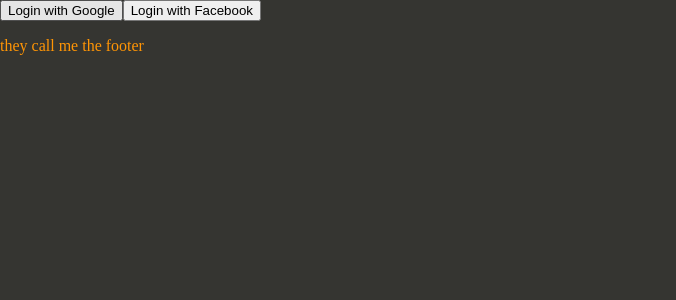
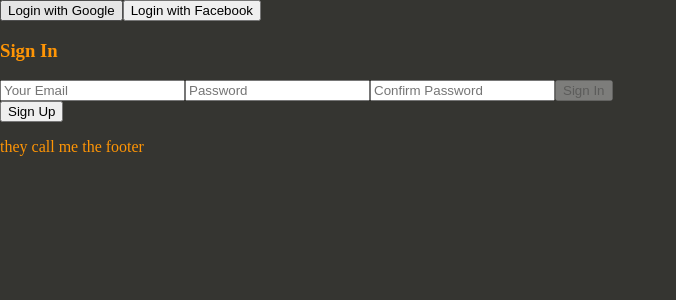
Before and after one commit to timmalstead/Sirvy, a React (Create React App) app: page /sirvys in a window 1280 px wide. Shown: the top 300 px of the page, without its empty margins (0-676 px from the left). Built offline with nearby package versions, Linux system fonts and the light colour scheme; no server answers.

Commit message:
adds full login functions

```diff
--- a/src/App.js
+++ b/src/App.js
@@ -23,6 +23,13 @@ class App extends Component {
     })
   }
 
+  logOutUser = () => {
+    this.setState({
+      isLoggedIn : false,
+      currentUser : null
+    })
+  }
+
   componentDidMount() {
     // const socket =SocketIOClient(process.env.REACT_APP_URL)
     // socket.on('sms', data => console.log(data))
@@ -30,7 +37,7 @@ class App extends Component {
   render () {
     return (
       <main>
-        <Navbar isLoggedIn={this.state.isLoggedIn} logInUser={this.logInUser}/>
+        <Navbar isLoggedIn={this.state.isLoggedIn} logInUser={this.logInUser} logOutUser={this.logOutUser}/>
         <Switch>
           {this.state.isLoggedIn ?
           <Route exact path = '/profile' render={() => <Profile isLoggedIn={this.state.isLoggedIn}/>} />
--- a/src/components/Navbar/index.js
+++ b/src/components/Navbar/index.js
@@ -1,25 +1,80 @@
 import React, {Component} from 'react'
-import { NavLink } from 'react-router-dom'
-import {signInWithGoogle, signInWithFacebook} from '../../firebase/firebase'
+import { NavLink, withRouter } from 'react-router-dom'
+
+import {
+    createUserWithEmailAndPassword,
+    signInWithEmailAndPassword,
+    signInWithGoogle,
+    signInWithFacebook,
+    signOut}
+from '../../firebase/firebase'
 
 import { NavStyle } from './style'
+
+import SignIn from '../SignIn'
+import SignUp from '../SignUp'
 
 class Navbar extends Component {
 
     state = {
-        signInMethod : null
+        error : null,
+        signInMethod : null,
+        signingUp : false,
+        email : '',
+        password : '',
+        confirmPassword : ''
     }
 
-    signIn = (e) => {
+    onChange = e =>
+        this.setState({
+            [e.target.name] : e.target.value
+        })
+
+    setSignInOrSignUp = e =>
+        this.setState({
+            signInMethod : e.target.value
+        })
+
+    signInOrSignUp = e => {
         e.preventDefault()
-        const signIn = this.state.signInMethod === 'google' ? signInWithGoogle() : signInWithFacebook()
-        signIn.then( async socialAuthUser => {
+        const {signInMethod, email, password} = this.state
+        let signIn = undefined
+        if (signInMethod === 'signUp') {
+            signIn = createUserWithEmailAndPassword(email, password)
+        } else if (signInMethod === 'signIn') {
+            signIn = signInWithEmailAndPassword(email, password)
+        }
+        signIn.then(socialAuthUser => {
+            const user = {username : socialAuthUser.user.email.substring(0, socialAuthUser.user.email.indexOf('@')) , email : socialAuthUser.user.email}
+            console.log(user)
+            this.props.logInUser(user)
+        }).catch(error => this.setState({error}))
+    }
+
+    thirdPartySignIn = (e) => {
+        e.preventDefault()
+        const {signInMethod} = this.state
+        let signIn = undefined
+        if (signInMethod === 'google') {
+            signIn = signInWithGoogle()
+        } else if (signInMethod === 'facebook') {
+            signIn = signInWithFacebook()
+        }
+        signIn.then(socialAuthUser => {
             const user = {username : socialAuthUser.user.displayName , email : socialAuthUser.user.email}
             this.props.logInUser(user)
-        })
+        }).catch(error => this.setState({error}))
+    }
+
+    signOut = () => {
+        signOut()
+        this.props.logOutUser()
+        this.props.history.push('/')
     }
 
     render () {
+        const {error, email, password, confirmPassword, signingUp} = this.state
+        const isInvalid = password !== confirmPassword || password === '' || confirmPassword === ''
         return (
             <NavStyle>
                 {this.props.isLoggedIn ?
@@ -29,13 +84,57 @@ class Navbar extends Component {
                         <NavLink exact to = '/sirvys'>Sirvys</NavLink>
                     </nav>
                 : null}
-                <form onSubmit={this.signIn}>
-                    <button type='submit' onMouseEnter={() => this.setState({signInMethod:'google'})}>Login with Google</button>
-                    <button type='submit' onMouseEnter={() => this.setState({signInMethod:'facebook'})}>Login with Facebook</button>
-                </form>
+                {this.props.isLoggedIn ?
+                null :
+                <div>
+                    <form onSubmit={this.thirdPartySignIn}>
+                        <button type='submit' onMouseEnter={() => this.setState({signInMethod : 'google'})}>Login with Google</button>
+                        <button type='submit' onMouseEnter={() => this.setState({signInMethod : 'facebook'})}>Login with Facebook</button>
+                    </form>
+                    {signingUp ?
+                        <SignUp
+                            email={email}
+                            password={password}
+                            confirmPassword={confirmPassword}
+                            isInvalid={isInvalid}
+                            onChange={this.onChange}
+                            setSignInOrSignUp={this.setSignInOrSignUp}
+                            signInOrSignUp={this.signInOrSignUp}
+                            error={this.state.error}
+                        />
+                    :
+                        <div>
+                            <SignIn
+                                email={email}
+                                password={password}
+                                confirmPassword={confirmPassword}
+                                isInvalid={isInvalid}
+                                onChange={this.onChange}
+                                setSignInOrSignUp={this.setSignInOrSignUp}
+                                signInOrSignUp={this.signInOrSignUp}
+                                error={this.state.error}
+                            />
+                        </div>
+                    }
+                    <button
+                        onClick={() => this.setState({
+                            signingUp : !signingUp,
+                            email : '',
+                            password : '',
+                            confirmPassword : ''})}>
+                         {signingUp ? 'Sign In' : 'Sign Up'}
+                    </button>
+                    {error && <span>{error.message}</span>}
+                </div>
+                }
+                {this.props.isLoggedIn ?
+                    <button type='button' onClick={this.signOut}>Sign Out</button>
+                :
+                    null
+                }
             </NavStyle>
         )
     }
 }
 
-export default Navbar
+export default withRouter(Navbar)
--- /dev/null
+++ b/src/components/SignIn/index.js
@@ -0,0 +1,21 @@
+import React from 'react'
+
+const SignIn = (props) => {
+    return(
+        <form onSubmit={props.signInOrSignUp}>
+            <h3>Sign In</h3>
+            <input type='text' name='email' value={props.email} placeholder='Your Email' onChange={props.onChange}/>
+            <input type='password' name='password' value={props.password} placeholder='Password' onChange={props.onChange}/>
+            <input type='password' name='confirmPassword' value={props.confirmPassword} placeholder='Confirm Password' onChange={props.onChange}/>
+            <button
+            type='submit'
+            disabled={props.isInvalid}
+            value='signIn'
+            onMouseEnter={props.setSignInOrSignUp}>
+            Sign In
+            </button>
+        </form>
+    )
+}
+
+export default SignIn
--- /dev/null
+++ b/src/components/SignUp/index.js
@@ -0,0 +1,21 @@
+import React from 'react'
+
+const SignUp = (props) => {
+    return(
+        <form onSubmit={props.signInOrSignUp}>
+            <h3>Sign Up</h3>
+            <input type='text' name='email' value={props.email} placeholder='Your Email' onChange={props.onChange}/>
+            <input type='password' name='password' value={props.password} placeholder='Password' onChange={props.onChange}/>
+            <input type='password' name='confirmPassword' value={props.confirmPassword} placeholder='Confirm Password' onChange={props.onChange}/>
+            <button
+            type='submit'
+            disabled={props.isInvalid}
+            value='signUp'
+            onMouseEnter={props.setSignInOrSignUp}>
+            Sign Up
+            </button>
+        </form>
+    )
+}
+
+export default SignUp
--- a/src/components/Sirvys/index.js
+++ b/src/components/Sirvys/index.js
@@ -1,5 +1,5 @@
 import React, {Component} from 'react';
-import {database} from '../../firebase/firebase'
+// import {database} from '../../firebase/firebase'
 import SocketIOClient from 'socket.io-client'
 
 class Sirvys extends Component {
@@ -35,7 +35,9 @@ class Sirvys extends Component {
   componentDidMount() {
     // database.ref().set('hi tim')
     const socket =SocketIOClient(process.env.REACT_APP_URL)
-    socket.on('sms', data => console.log(data))
+    socket.on('sms', data =>  this.setState({
+      returnedTexts : data.data
+    }))
   }
 
   render () {
@@ -47,7 +49,6 @@ class Sirvys extends Component {
           <input type='text' name='numberToText' value={numberToText} placeholder="Enter 10 Digit Phone Number" onChange={this.onChange}/>
           <button type='submit'>Send Text</button>
         </form>
-        <button type='button' onClick={this.getSirvyResponses}>Get Messages</button>
       </div>
     )
   }
--- a/src/firebase/firebase.js
+++ b/src/firebase/firebase.js
@@ -20,10 +20,27 @@ const auth = firebase.auth()
 const googleProvider = new firebase.auth.GoogleAuthProvider()
 const facebookProvider = new firebase.auth.FacebookAuthProvider()
 
+const createUserWithEmailAndPassword = (email,password) =>
+  auth.createUserWithEmailAndPassword(email,password)
+
+const signInWithEmailAndPassword = (email,password) =>
+  auth.signInWithEmailAndPassword(email,password)
+
 const signInWithGoogle = () =>
   auth.signInWithPopup(googleProvider)
 
 const signInWithFacebook = () =>
   auth.signInWithPopup(facebookProvider)
 
-export {database , signInWithGoogle, signInWithFacebook}
+const passwordReset = email => auth.sendPasswordResetEmail(email)
+
+const signOut = () => auth.signOut()
+
+export {
+  database,
+  createUserWithEmailAndPassword,
+  signInWithEmailAndPassword,
+  signInWithGoogle,
+  signInWithFacebook,
+  passwordReset,
+  signOut}
```
Also changed, not shown: io.js (deleted, +0 -7 lines), server.js (+7 -5 lines), 1 other file (tests, documents, lock files or other folders).
